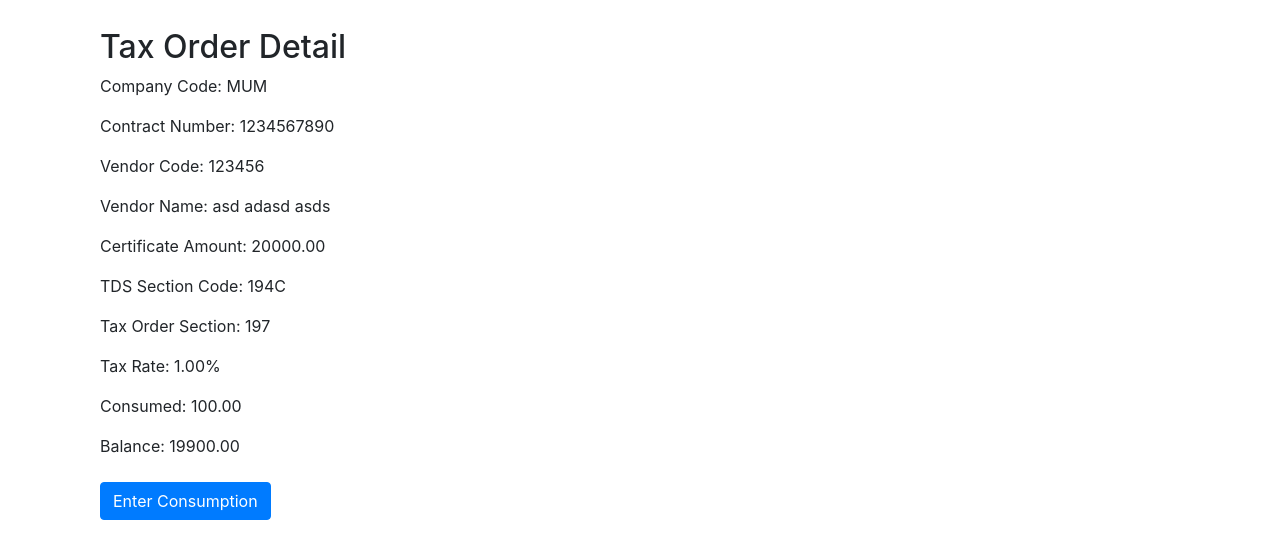
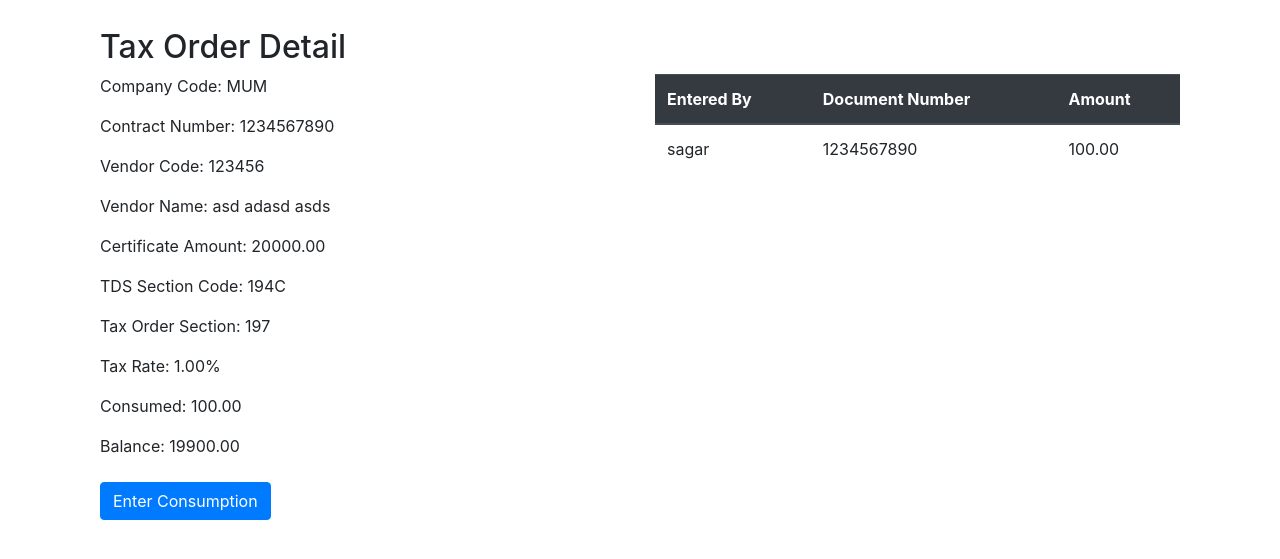
Before and after one commit to sagarsomjiyani/taxorder_project, a Django app: page /taxorders/tax_order_detail/1/ in a window 1280 px wide. Shown: the part 56-615 px from the top of the page. Run offline with Django 5.2, Linux system fonts and the light colour scheme; a user stored in the database is signed in; data comes from the database, SQL or seed files in the repository; both versions use the stored data as it was after the commit; some libraries are stand-ins or nearby versions.

Commit message:
Changes for rectifiyin enter consumption

```diff
--- a/taxorders/templates/taxorders/tax_order_detail.html
+++ b/taxorders/templates/taxorders/tax_order_detail.html
@@ -18,6 +18,28 @@
         <p>Consumed: {{ tax_order.consumed }}</p>
         <p>Balance: {{ tax_order.balance }}</p>
       </div>
+      <div class="col-md-6">
+        <table class="table">
+          <thead class="thead-dark">
+            <tr>
+              <th>Entered By</th>
+              <th>Document Number</th>
+              <th>Amount</th>
+              <!-- Add other headers as needed -->
+            </tr>
+          </thead>
+          <tbody>
+            {% for tax_order_con in tax_order_cons %}
+              <tr>
+                <td>{{ tax_order_con.user }}</td>
+                <td>{{ tax_order_con.document_number }}</td>
+                <td>{{ tax_order_con.consumption_amount }}</td>
+                <!-- Add other fields as needed -->
+              </tr>
+            {% endfor %}
+          </tbody>
+        </table>
+      </div>
     </div>
 
     <a href="{% url 'enter_consumption' tax_order.id %}" class="btn btn-primary mt-2">Enter Consumption</a>
--- a/taxorders/views.py
+++ b/taxorders/views.py
@@ -1,5 +1,5 @@
 # taxorders/views.py
-from django.shortcuts import render, redirect, get_object_or_404
+from django.shortcuts import render, redirect, get_object_or_404, get_list_or_404
 from django.contrib.auth.decorators import login_required
 from .models import TaxOrder, CertificateConsumption
 from .forms import CertificateForm, ConsumptionForm
@@ -59,4 +59,5 @@ def enter_consumption(request, tax_order_id):
 @login_required
 def tax_order_detail(request, tax_order_id):
     tax_order = get_object_or_404(TaxOrder, pk=tax_order_id)
-    return render(request, 'taxorders/tax_order_detail.html', {'tax_order': tax_order})
+    tax_order_cons = get_list_or_404(CertificateConsumption, tax_order=tax_order.id)
+    return render(request, 'taxorders/tax_order_detail.html', {'tax_order': tax_order,'tax_order_cons': tax_order_cons})
```
Also changed, not shown: taxorders/templates/taxorders/enter_consumption.html (+2 -8 lines), db.sqlite3.
